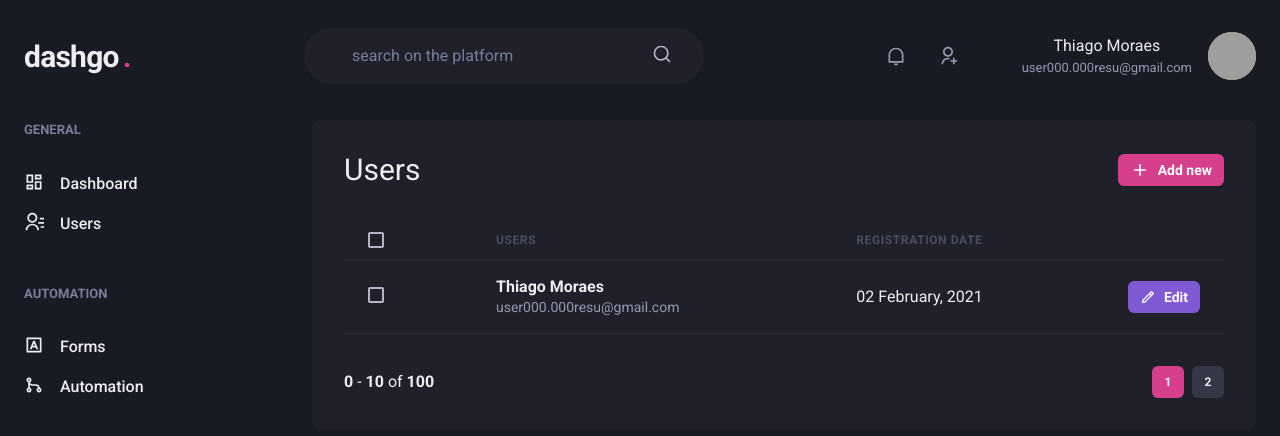
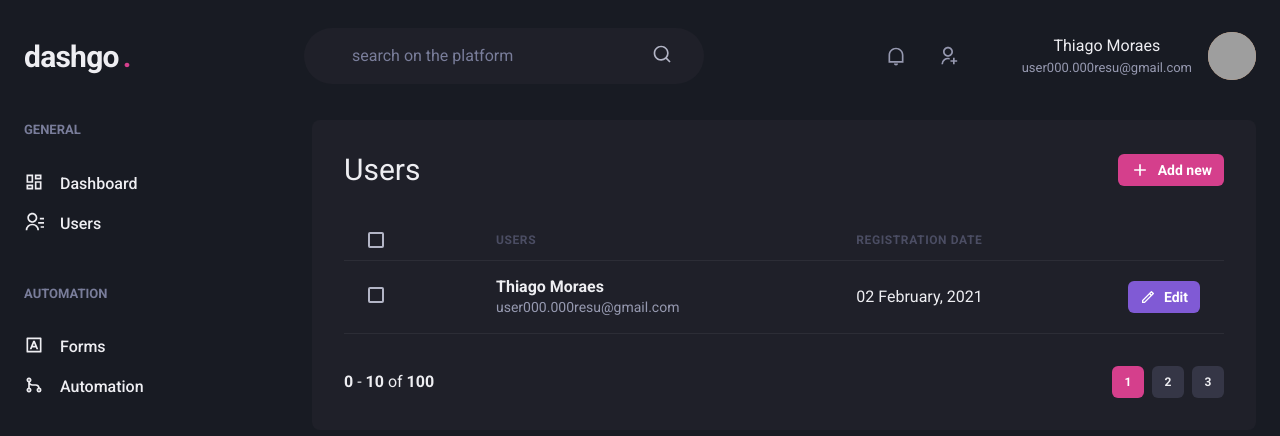
Before and after one commit to Thiago-spart/dashboard-ignote-react, a Next.js app: page /users in a window 1280 px wide. Shown: the top 436 px of the page. Built offline with nearby package versions, Linux system fonts and the light colour scheme; grey boxes are pictures that could not be loaded.

Commit message:
Pagination componentization

```diff
--- /dev/null
+++ b/src/components/Pagination/index.tsx
@@ -0,0 +1,23 @@
+import { Box, Button, Stack } from "@chakra-ui/react";
+import { PaginationItem } from "./paginationItem";
+
+export const Pagination = () => {
+  return (
+    <Stack
+      direction="row"
+      spacing="6"
+      mt="8"
+      justify="space-between"
+      align="center"
+    >
+      <Box>
+        <strong>0</strong> - <strong>10</strong> of <strong>100</strong>
+      </Box>
+      <Stack direction="row" spacing="2">
+        <PaginationItem number={1} isCurrent />
+        <PaginationItem number={2} />
+        <PaginationItem number={3} />
+      </Stack>
+    </Stack>
+  );
+};
--- /dev/null
+++ b/src/components/Pagination/paginationItem.tsx
@@ -0,0 +1,43 @@
+import { Button } from "@chakra-ui/react";
+
+interface PaginationItemProps {
+  isCurrent?: boolean;
+  number: number;
+}
+
+export const PaginationItem: React.FC<PaginationItemProps> = ({
+  isCurrent = false,
+  number,
+}) => {
+  if (isCurrent) {
+    return (
+      <Button
+        size="sm"
+        fontSize="xs"
+        w="4"
+        colorScheme="pink"
+        disabled
+        _disabled={{
+          bg: "pink.500",
+          cursor: "default",
+        }}
+      >
+        {number}
+      </Button>
+    );
+  }
+
+  return (
+    <Button
+      size="sm"
+      fontSize="xs"
+      w="4"
+      bg="gray.700"
+      _hover={{
+        bg: "gray.500",
+      }}
+    >
+      {number}
+    </Button>
+  );
+};
--- a/src/components/pagination.tsx
+++ /dev/null
@@ -1,44 +0,0 @@
-import { Box, Button, Stack } from "@chakra-ui/react"
-
-export const Pagination = () => {
-	return (
-		<Stack
-			direction="row"
-			spacing="6"
-			mt="8"
-			justify="space-between"
-			align="center"
-		>
-			<Box>
-				<strong>0</strong> - <strong>10</strong> of <strong>100</strong>
-			</Box>
-			<Stack direction="row" spacing="2">
-				<Button
-					size="sm"
-					fontSize="xs"
-					w="4"
-					colorScheme="pink"
-					disabled
-					_disabled={{
-						bg: "pink.500",
-						cursor: "default"
-					}}
-				>
-				1
-				</Button>
-
-				<Button
-					size="sm"
-					fontSize="xs"
-					w="4"
-					bg="gray.700"
-					_hover={{
-						bg: "gray.500"
-					}}
-				>
-				2
-				</Button>
-			</Stack>
-		</Stack>
-	)
-}
--- a/src/pages/users/index.tsx
+++ b/src/pages/users/index.tsx
@@ -15,7 +15,7 @@
 } from "@chakra-ui/react";
 import { RiAddLine, RiPencilLine } from "react-icons/ri";
 import { Header } from "../../components/Header";
-import { Pagination } from "../../components/pagination";
+import { Pagination } from "../../components/Pagination";
 import { Sidebar } from "../../components/Sidebar";
 
 const UserList = () => {
```
